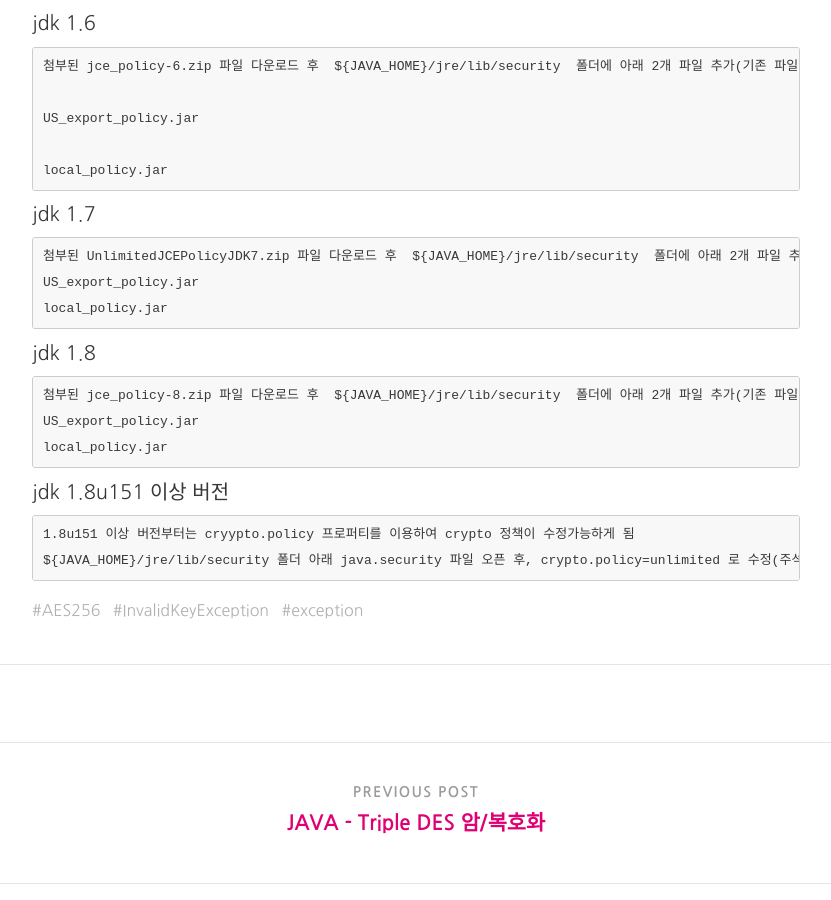
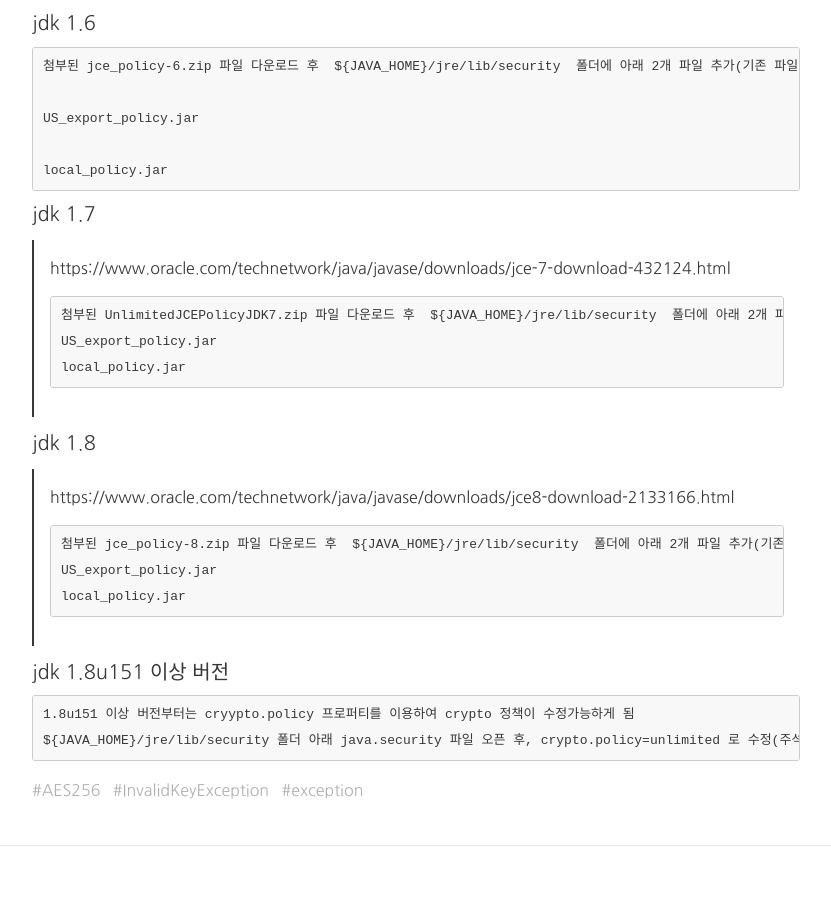
Before and after one commit to devDeuk/devdeuk.github.io, a Jekyll site: the page built from _posts/LANG-Java/2020-01-08-java-4.md, in a window 1280 px wide and 900 px high, scrolled down 898 px. Shown: the whole window, without its empty margins (224-1055 px from the left). Built offline with Jekyll 4.4.1, drawn with Linux system fonts in a browser that asks for light colours; nearby versions of some CDN libraries; comment, search, counter and statistics services are not loaded; part of the change alters nothing that is shown.

Commit message:
경로 추가

````diff
--- a/_posts/LANG-Java/2020-01-08-java-4.md
+++ b/_posts/LANG-Java/2020-01-08-java-4.md
@@ -41,6 +41,7 @@ local_policy.jar
 ```
 
 ### jdk 1.7
+> https://www.oracle.com/technetwork/java/javase/downloads/jce-7-download-432124.html
 ```
 첨부된 UnlimitedJCEPolicyJDK7.zip 파일 다운로드 후  ${JAVA_HOME}/jre/lib/security  폴더에 아래 2개 파일 추가(기존 파일 백업)
 US_export_policy.jar
@@ -48,6 +49,7 @@ local_policy.jar
 ```
 
 ### jdk 1.8
+> https://www.oracle.com/technetwork/java/javase/downloads/jce8-download-2133166.html
 ```
 첨부된 jce_policy-8.zip 파일 다운로드 후  ${JAVA_HOME}/jre/lib/security  폴더에 아래 2개 파일 추가(기존 파일 백업)
 US_export_policy.jar
````
